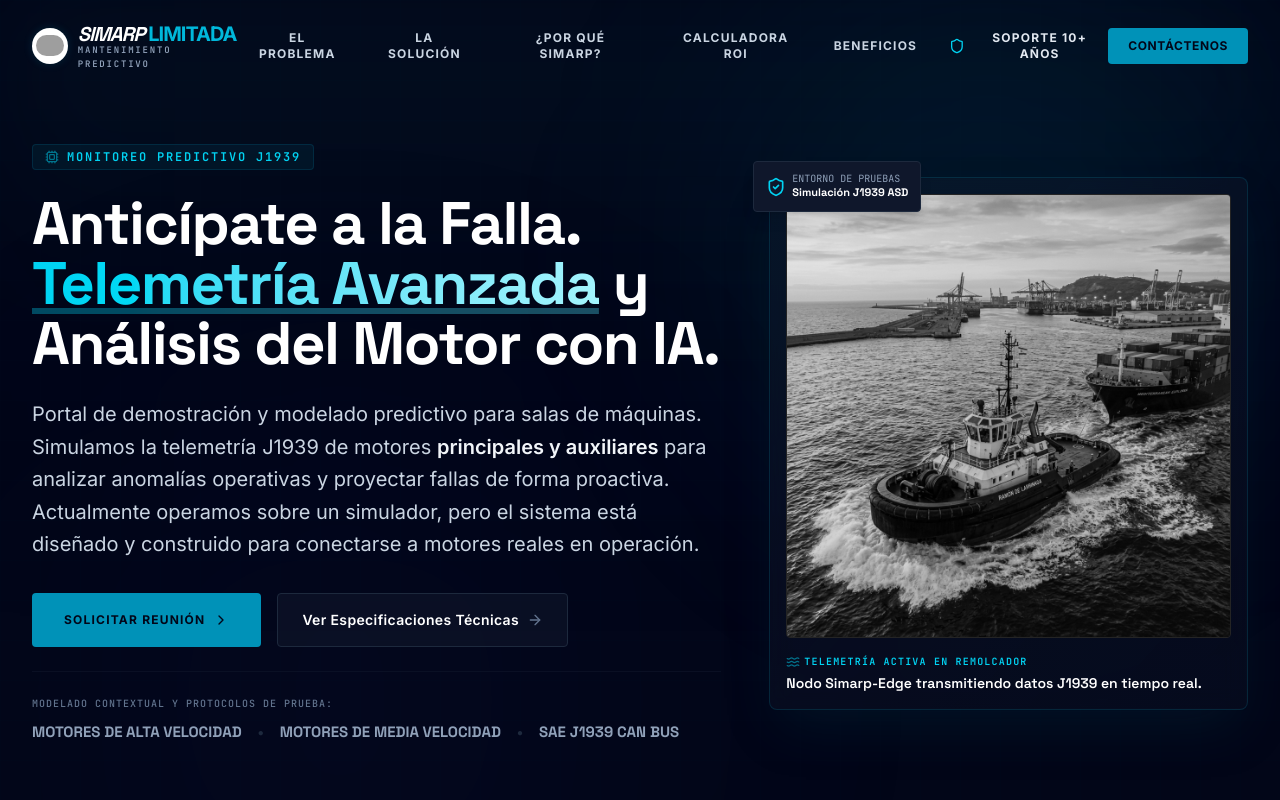
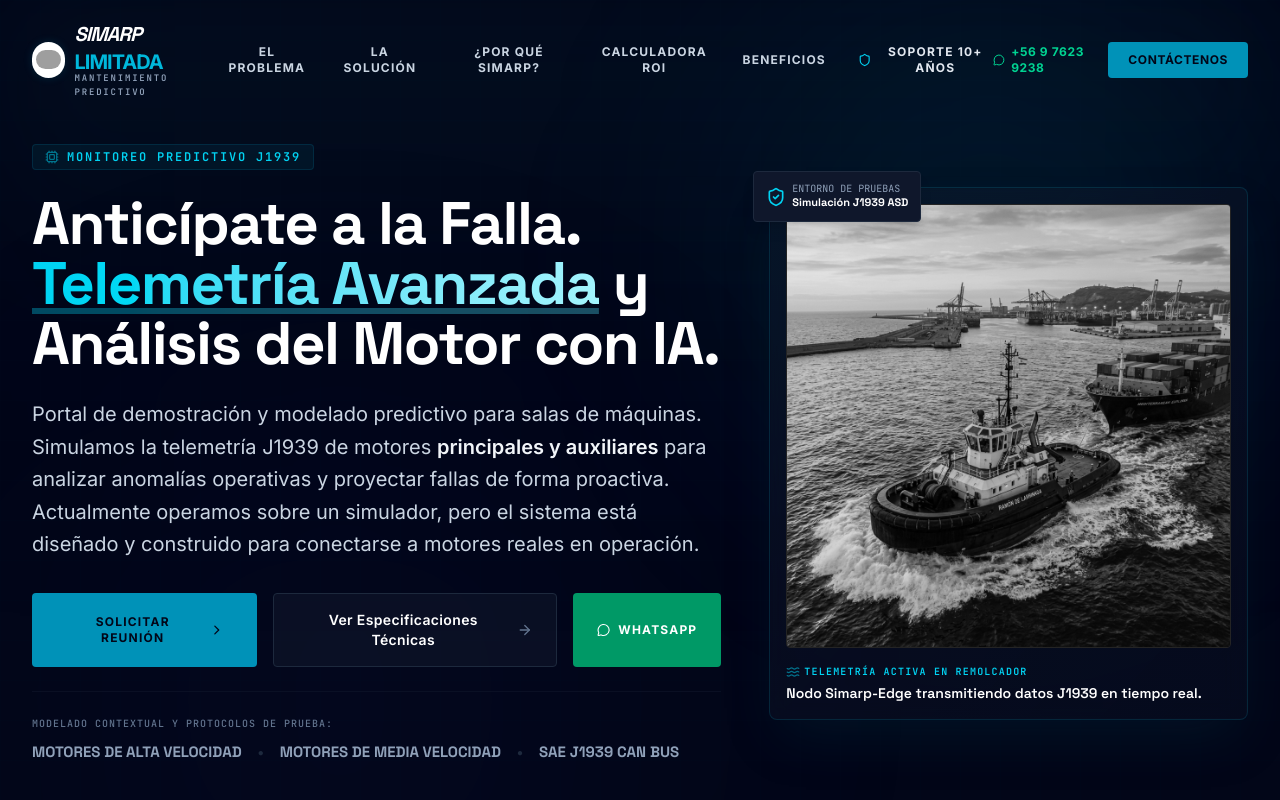
Before and after one commit to alandaf/mant-predictivo-simarp-pagina-inicio, a React (Vite) app: page / in a window 1280 px wide. Shown: the top 800 px of the page. Built offline with nearby package versions, Linux system fonts and the light colour scheme; grey boxes are pictures that could not be loaded.

Commit message:
feat: add WhatsApp contact +56976239238 in navbar, hero, footer and mobile menu

```diff
--- a/src/App.tsx
+++ b/src/App.tsx
@@ -1,6 +1,6 @@
 import React, { useState } from 'react';
 import {
-  Ship, Cpu, ShieldCheck, ChevronRight, Waves, Send, Anchor, Compass, PhoneCall, HelpCircle, ArrowRight
+  Ship, Cpu, ShieldCheck, ChevronRight, Waves, Send, Anchor, Compass, PhoneCall, HelpCircle, ArrowRight, MessageCircle
 } from 'lucide-react';
 import { motion, AnimatePresence } from 'motion/react';
 import Navbar from './components/Navbar';
@@ -88,6 +88,15 @@
                 >
                   <span>Ver Especificaciones Técnicas</span>
                   <ArrowRight className="w-4 h-4 text-slate-500" />
+                </a>
+                <a
+                  href="https://wa.me/56976239238"
+                  target="_blank"
+                  rel="noopener noreferrer"
+                  className="bg-emerald-600 hover:bg-emerald-500 text-white px-6 py-4 rounded-sm font-bold tracking-widest text-xs uppercase transition-all duration-150 flex items-center justify-center gap-2"
+                >
+                  <MessageCircle className="w-4 h-4" />
+                  <span>WhatsApp</span>
                 </a>
               </div>
 
@@ -280,7 +289,11 @@
             <div className="flex flex-col sm:flex-row gap-2 sm:gap-4 items-center">
               <span>IP67 Certified Hardware</span>
               <span className="hidden sm:inline">•</span>
-              <span>ventas@simarp.net</span>
+              <a href="mailto:ventas@simarp.net" className="hover:text-cyan-400 transition-colors">ventas@simarp.net</a>
+              <span className="hidden sm:inline">•</span>
+              <a href="https://wa.me/56976239238" target="_blank" rel="noopener noreferrer" className="hover:text-emerald-400 transition-colors flex items-center gap-1">
+                <MessageCircle className="w-3 h-3 inline" /> +56 9 7623 9238
+              </a>
             </div>
           </div>
         </div>
--- a/src/components/Navbar.tsx
+++ b/src/components/Navbar.tsx
@@ -1,5 +1,5 @@
 import React, { useState, useEffect } from 'react';
-import { Ship, Menu, X, Shield, PhoneCall } from 'lucide-react';
+import { Ship, Menu, X, Shield, PhoneCall, MessageCircle } from 'lucide-react';
 import { motion, AnimatePresence } from 'motion/react';
 
 interface NavbarProps {
@@ -116,6 +116,15 @@
 
           {/* CTA & Actions */}
           <div className="hidden md:flex items-center space-x-4">
+            <a
+              href="https://wa.me/56976239238"
+              target="_blank"
+              rel="noopener noreferrer"
+              className="flex items-center gap-1.5 text-emerald-400 hover:text-emerald-300 transition-colors duration-150 text-xs font-bold uppercase tracking-wider"
+            >
+              <MessageCircle className="w-4 h-4" />
+              <span>+56 9 7623 9238</span>
+            </a>
             <button
               type="button"
               onClick={onContactClick}
@@ -185,7 +194,17 @@
             >
               Soporte Marítimo
             </button>
-            <div className="pt-4 border-t border-slate-900">
+            <div className="pt-4 border-t border-slate-900 space-y-2">
+              <a
+                href="https://wa.me/56976239238"
+                target="_blank"
+                rel="noopener noreferrer"
+                className="flex items-center gap-2 px-3 py-2.5 rounded-md text-base font-medium text-emerald-400 hover:text-emerald-300 hover:bg-slate-900"
+                onClick={() => setIsOpen(false)}
+              >
+                <MessageCircle className="w-5 h-5" />
+                WhatsApp +56 9 7623 9238
+              </a>
               <button
                 onClick={() => {
                   setIsOpen(false);
```
Also changed, not shown: 7 other files (tests, documents, lock files or other folders).
